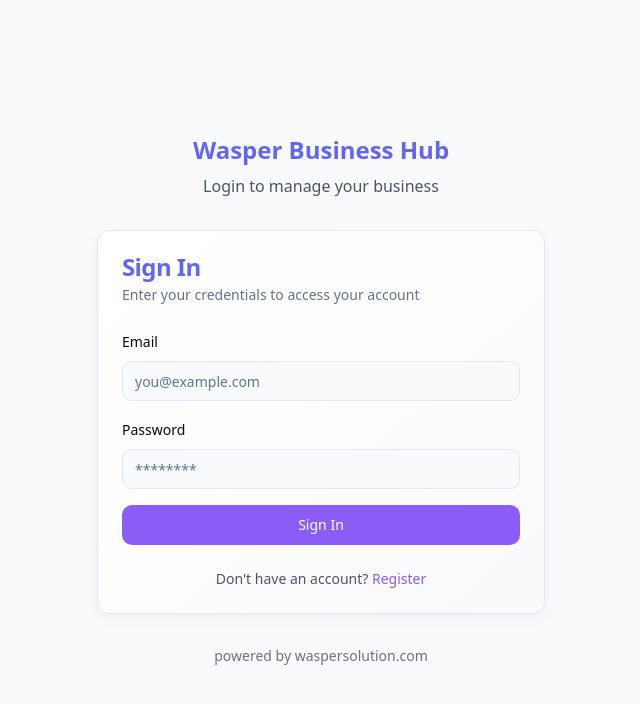
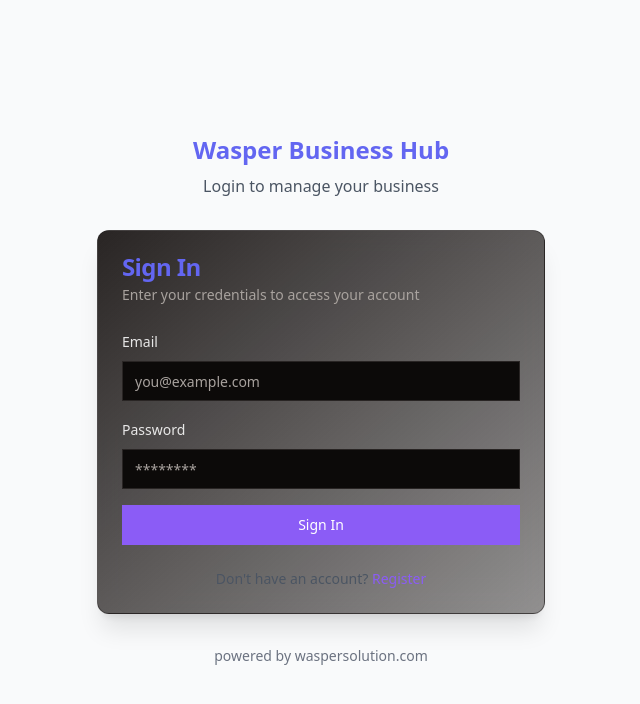
Before and after one commit to waspersolution/wasper-business-hub-windsf, a React (Vite) app: page /login in a window 1280 px wide. Shown: the top 704 px of the page, without its empty margins (319-959 px from the left). Built offline with nearby package versions, Linux system fonts and the light colour scheme; the HTML template or start-up script is replaced by a standard one.

Commit message:
Refactor: Apply design and color changes
Apply the new design and color scheme across the application.

```diff
--- a/src/components/ui/card.tsx
+++ b/src/components/ui/card.tsx
@@ -1,6 +1,4 @@
-
 import * as React from "react"
-
 import { cn } from "@/lib/utils"
 
 const Card = React.forwardRef<
@@ -10,7 +8,7 @@ const Card = React.forwardRef<
   <div
     ref={ref}
     className={cn(
-      "rounded-xl border bg-card text-card-foreground shadow-soft transition-all duration-300 hover:shadow-card card-gradient",
+      "inventory-card",
       className
     )}
     {...props}
@@ -61,7 +59,7 @@ const CardContent = React.forwardRef<
   HTMLDivElement,
   React.HTMLAttributes<HTMLDivElement>
 >(({ className, ...props }, ref) => (
-  <div ref={ref} className={cn("p-6 pt-0", className)} {...props} />
+  <div ref={ref} className={cn("p-6 pt-0 text-foreground/90", className)} {...props} />
 ))
 CardContent.displayName = "CardContent"
 
--- a/src/components/ui/table.tsx
+++ b/src/components/ui/table.tsx
@@ -1,13 +1,11 @@
-
 import * as React from "react"
-
 import { cn } from "@/lib/utils"
 
 const Table = React.forwardRef<
   HTMLTableElement,
   React.HTMLAttributes<HTMLTableElement>
 >(({ className, ...props }, ref) => (
-  <div className="relative w-full overflow-auto rounded-lg shadow-sm">
+  <div className="data-table w-full overflow-auto">
     <table
       ref={ref}
       className={cn("w-full caption-bottom text-sm", className)}
@@ -21,7 +19,7 @@ const TableHeader = React.forwardRef<
   HTMLTableSectionElement,
   React.HTMLAttributes<HTMLTableSectionElement>
 >(({ className, ...props }, ref) => (
-  <thead ref={ref} className={cn("[&_tr]:border-b bg-muted/30", className)} {...props} />
+  <thead ref={ref} className={cn("border-b border-border/50 bg-black/20", className)} {...props} />
 ))
 TableHeader.displayName = "TableHeader"
 
@@ -31,7 +29,7 @@ const TableBody = React.forwardRef<
 >(({ className, ...props }, ref) => (
   <tbody
     ref={ref}
-    className={cn("[&_tr:last-child]:border-0 [&_tr:nth-child(even)]:bg-muted/20", className)}
+    className={cn("[&_tr:hover]:bg-accent/5 [&_tr:last-child]:border-0", className)}
     {...props}
   />
 ))
--- a/src/index.css
+++ b/src/index.css
@@ -1,50 +1,43 @@
-
 @tailwind base;
 @tailwind components;
 @tailwind utilities;
 
 @layer base {
   :root {
-    --background: 210 40% 98%;
-    --foreground: 222.2 84% 4.9%;
+    --background: 20 14% 4%;
+    --foreground: 60 9.1% 97.8%;
 
-    --card: 0 0% 100%;
-    --card-foreground: 222.2 84% 4.9%;
+    --card: 20 14% 4%;
+    --card-foreground: 60 9.1% 97.8%;
 
-    --popover: 0 0% 100%;
-    --popover-foreground: 222.2 84% 4.9%;
+    --popover: 20 14% 4%;
+    --popover-foreground: 60 9.1% 97.8%;
 
-    /* Updated primary colors to match new design */
-    --primary: 227 70% 67%; /* indigo */
-    --primary-foreground: 210 40% 98%;
+    /* Updated to yellow/green theme */
+    --primary: 65 92% 50%;
+    --primary-foreground: 60 9.1% 97.8%;
 
-    /* Updated secondary colors */
-    --secondary: 250 95% 67%; /* violet */
-    --secondary-foreground: 222.2 47.4% 11.2%;
+    --secondary: 12 6.5% 15.1%;
+    --secondary-foreground: 60 9.1% 97.8%;
 
-    --muted: 210 40% 96.1%;
-    --muted-foreground: 215.4 16.3% 46.9%;
+    --muted: 12 6.5% 15.1%;
+    --muted-foreground: 24 5.4% 63.9%;
 
-    --accent: 327 73% 65%; /* pink */
-    --accent-foreground: 222.2 47.4% 11.2%;
+    /* Accent colors for highlights */
+    --accent: 65 92% 50%;
+    --accent-foreground: 60 9.1% 97.8%;
 
-    --destructive: 0 84.2% 60.2%;
-    --destructive-foreground: 210 40% 98%;
+    --destructive: 0 72.2% 50.6%;
+    --destructive-foreground: 60 9.1% 97.8%;
 
-    --border: 214.3 31.8% 91.4%;
-    --input: 214.3 31.8% 91.4%;
-    --ring: 227 70% 67%; /* Match indigo */
+    --border: 12 6.5% 15.1%;
+    --input: 12 6.5% 15.1%;
+    --ring: 65 92% 50%;
 
-    --radius: 0.75rem;
-
-    --sidebar-background: 240 40% 98%;
-    --sidebar-foreground: 240 10% 23%;
-    --sidebar-primary: 227 70% 67%;
-    --sidebar-primary-foreground: 0 0% 100%;
-    --sidebar-accent: 240 30% 96%;
-    --sidebar-accent-foreground: 240 10% 23%;
-    --sidebar-border: 240 30% 90%;
-    --sidebar-ring: 227 70% 67%;
+    /* Custom colors for charts and stats */
+    --chart-green: 145 80% 40%;
+    --chart-red: 0 80% 40%;
+    --chart-yellow: 45 80% 50%;
   }
 
   .dark {
@@ -91,40 +84,33 @@
   * {
     @apply border-border;
   }
-
   body {
-    @apply bg-background text-foreground;
+    @apply bg-[#0a0a0a] text-foreground;
   }
 }
 
 @layer components {
-  .card-gradient {
-    @apply bg-gradient-to-br from-white to-gray-50 dark:from-gray-800 dark:to-gray-900;
+  .inventory-card {
+    @apply bg-gradient-to-br from-secondary to-secondary/50 backdrop-blur-lg border border-border/50 rounded-xl shadow-xl;
   }
 
-  .card-hover {
-    @apply transition-all duration-300 hover:shadow-md hover:-translate-y-1;
+  .stats-card {
+    @apply bg-gradient-to-br from-[#1a1a1a] to-[#0a0a0a] border border-border/50 rounded-xl p-4;
   }
 
-  .nav-link {
-    @apply transition-colors duration-200;
+  .chart-container {
+    @apply bg-black/40 backdrop-blur-sm rounded-xl p-4;
   }
 
-  .btn-glow {
-    @apply hover:shadow-glow transition-shadow duration-300;
+  .data-table {
+    @apply bg-black/40 backdrop-blur-sm rounded-xl;
   }
 
-  /* Hide scrollbar but maintain functionality */
-  .hide-scrollbar {
-    -ms-overflow-style: none;  /* IE and Edge */
-    scrollbar-width: none;  /* Firefox */
+  .status-high {
+    @apply bg-[#CCFF00] text-black px-2 py-0.5 rounded text-xs font-medium;
   }
-  .hide-scrollbar::-webkit-scrollbar {
-    display: none; /* Chrome, Safari, Opera */
+
+  .status-low {
+    @apply bg-red-500 text-white px-2 py-0.5 rounded text-xs font-medium;
   }
 }
-
-/* Define a soft purple background color for status cards */
-.bg-soft-purple {
-  @apply bg-wasper-light bg-opacity-70;
-}
--- a/tailwind.config.ts
+++ b/tailwind.config.ts
@@ -1,4 +1,3 @@
-
 import type { Config } from "tailwindcss";
 
 export default {
@@ -54,15 +53,15 @@ export default {
           foreground: 'hsl(var(--card-foreground))'
         },
         wasper: {
-					primary: '#6366F1', // Updated to indigo
-					secondary: '#8B5CF6', // Updated to violet
-					accent: '#EC4899', // Updated to pink
-					light: '#EEF2FF', // Softer light indigo
-					dark: '#1E293B', // Softer dark slate
-					success: '#10B981', // Updated to emerald green
-					warning: '#F59E0B', // Updated to amber
-					error: '#EF4444', // Updated to red
-					info: '#3B82F6', // Updated to blue
+          primary: '#6366F1',
+          secondary: '#8B5CF6',
+          accent: '#EC4899',
+          light: '#EEF2FF',
+          dark: '#1E293B',
+          success: '#10B981',
+          warning: '#F59E0B',
+          error: '#EF4444',
+          info: '#3B82F6',
         },
         sidebar: {
           DEFAULT: 'hsl(var(--sidebar-background))',
@@ -73,7 +72,13 @@ export default {
           'accent-foreground': 'hsl(var(--sidebar-accent-foreground))',
           border: 'hsl(var(--sidebar-border))',
           ring: 'hsl(var(--sidebar-ring))'
-				}
+        },
+        'inventory-yellow': '#CCFF00',
+        'inventory-dark': '#0a0a0a',
+        'inventory-card': '#1a1a1a',
+        'chart-green': 'hsl(var(--chart-green))',
+        'chart-red': 'hsl(var(--chart-red))',
+        'chart-yellow': 'hsl(var(--chart-yellow))',
       },
       borderRadius: {
         lg: 'var(--radius)',
@@ -120,6 +125,10 @@ export default {
         'soft': '0 4px 12px 0 rgba(0, 0, 0, 0.05)',
         'card': '0 10px 15px -3px rgba(0, 0, 0, 0.1), 0 4px 6px -2px rgba(0, 0, 0, 0.05)',
         'glow': '0 0 15px rgba(99, 102, 241, 0.5)'
+      },
+      backgroundImage: {
+        'gradient-radial': 'radial-gradient(var(--tw-gradient-stops))',
+        'gradient-dark': 'linear-gradient(to bottom right, #1a1a1a, #0a0a0a)',
       }
     }
   },
```
Lines whose indentation alone changed are shown as unchanged.
